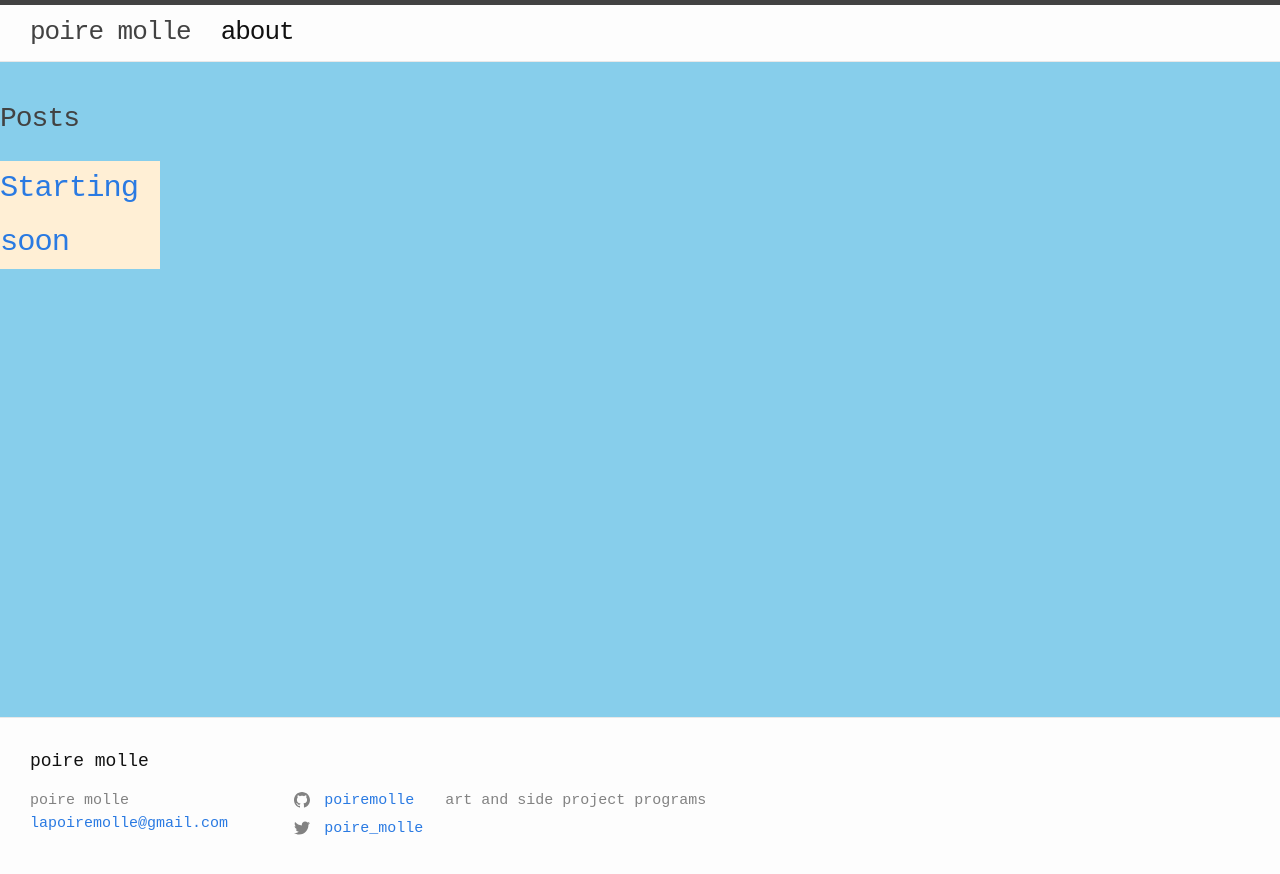
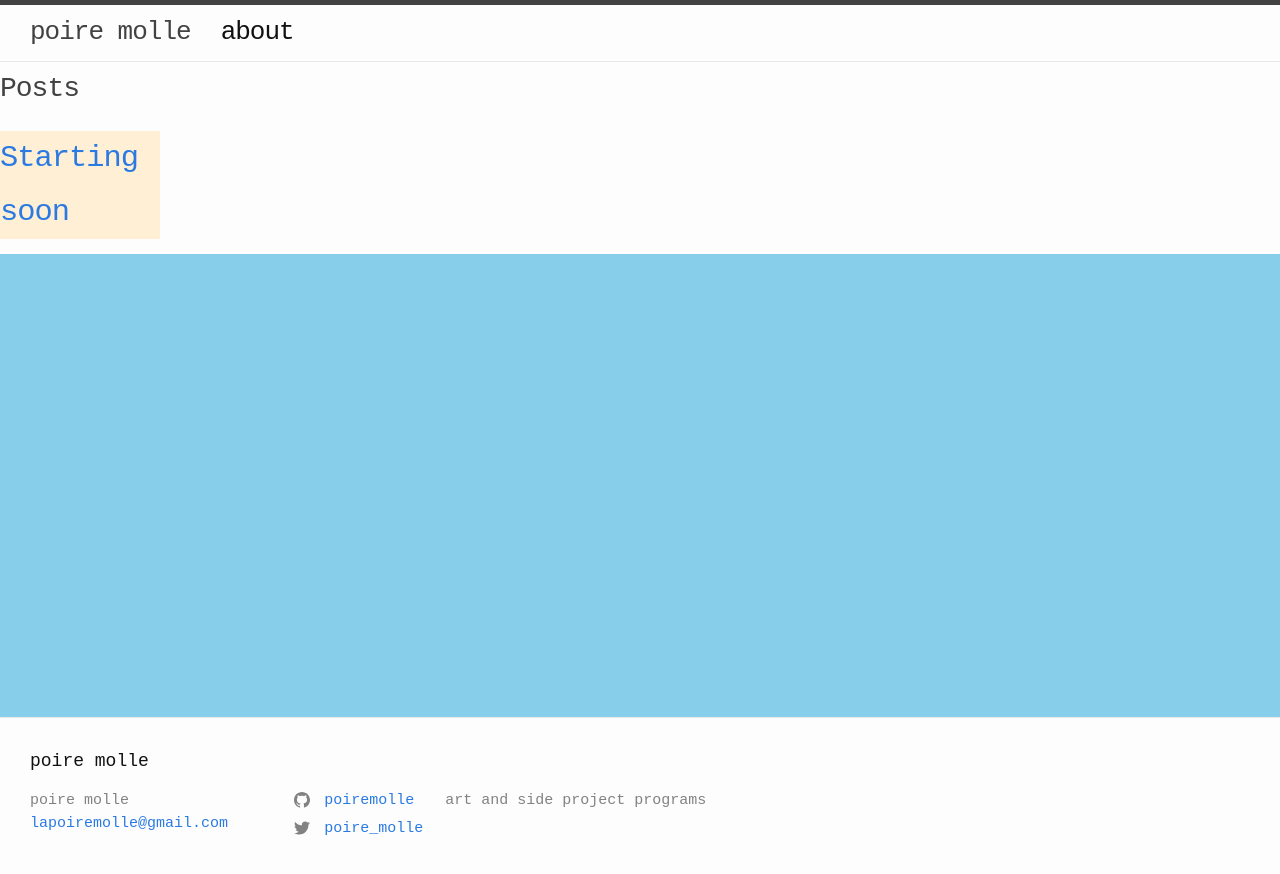
Before and after one commit to poiremolle/blog, a Jekyll site: the page built from index.md, in a window 1280 px wide. Shown: the top 874 px of the page. Built offline with Jekyll 4.4.1, drawn with Linux system fonts in a browser that asks for light colours.

Commit message:
putting post-list outside of main page content element

```diff
--- a/_layouts/default.html
+++ b/_layouts/default.html
@@ -6,11 +6,10 @@
   <body>
 
     {%- include header.html -%}
+    {%- include post-list.html -%}
+    <main class="page-content" aria-label="Content">
 
-    <main class="page-content" aria-label="Content">
-      {%- include post-list.html -%}
       <div class="wrapper">
-
         {{ content }}
       </div>
     </main>
```
